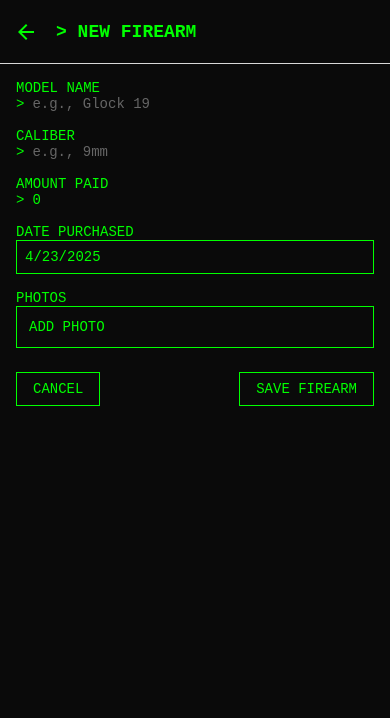
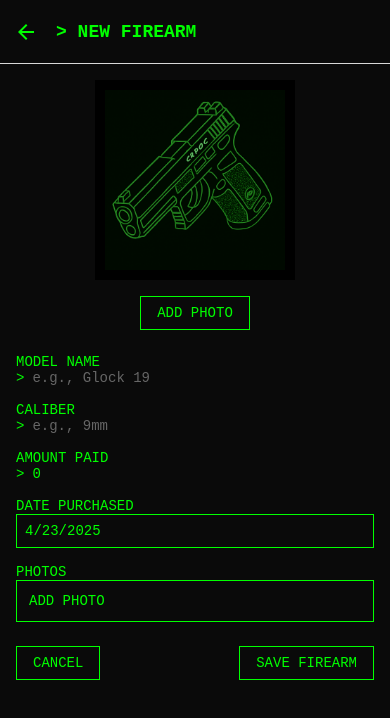
Before and after one commit to slawinski/glock-log, a React Native app: screen /AddFirearm in a window 390 px wide. Shown: the top 718 px of the page. Built offline with nearby package versions, Linux system fonts and the light colour scheme.

Commit message:
add placeholder image

```diff
--- a/App.tsx
+++ b/App.tsx
@@ -55,7 +55,7 @@ export default function App() {
           <Stack.Screen
             name="Home"
             component={HomeScreen}
-            options={{ title: "> GlOCK LOG" }}
+            options={{ title: "> GLOCK LOG" }}
           />
           <Stack.Screen
             name="AddFirearm"
--- /dev/null
+++ b/src/components/FirearmImage.tsx
@@ -0,0 +1,31 @@
+import React from "react";
+import { Image, View, ImageSourcePropType } from "react-native";
+
+interface FirearmImageProps {
+  size?: number;
+  className?: string;
+}
+
+export default function FirearmImage({
+  size = 120,
+  className = "",
+}: FirearmImageProps) {
+  return (
+    <View
+      className={`justify-center items-center bg-black ${className}`}
+      style={{
+        width: size,
+        height: size,
+      }}
+    >
+      <Image
+        source={require("../../assets/images/glock-placeholder.png")}
+        style={{
+          width: size * 0.9,
+          height: size * 0.9,
+          resizeMode: "contain",
+        }}
+      />
+    </View>
+  );
+}
--- a/src/screens/AddFirearmScreen.tsx
+++ b/src/screens/AddFirearmScreen.tsx
@@ -15,6 +15,7 @@ import { Firearm } from "../services/storage";
 import { storage } from "../services/storage";
 import { TerminalText, TerminalInput } from "../components/Terminal";
 import DateTimePicker from "@react-native-community/datetimepicker";
+import FirearmImage from "../components/FirearmImage";
 
 type AddFirearmScreenNavigationProp = NativeStackNavigationProp<
   RootStackParamList,
@@ -96,6 +97,16 @@ export default function AddFirearmScreen() {
 
   return (
     <ScrollView className="flex-1 bg-terminal-bg p-4">
+      <View className="items-center mb-6">
+        <FirearmImage photoUri={formData.photos[0]} size={200} />
+        <TouchableOpacity
+          onPress={handleImagePick}
+          className="mt-4 border border-terminal-border px-4 py-2"
+        >
+          <TerminalText>ADD PHOTO</TerminalText>
+        </TouchableOpacity>
+      </View>
+
       <View className="mb-4">
         <TerminalText>MODEL NAME</TerminalText>
         <TerminalInput
--- a/src/screens/FirearmDetailsScreen.tsx
+++ b/src/screens/FirearmDetailsScreen.tsx
@@ -16,6 +16,7 @@ import { format } from "date-fns";
 import { Firearm } from "../services/storage";
 import { storage } from "../services/storage";
 import { Terminal, TerminalText, TerminalInput } from "../components/Terminal";
+import FirearmImage from "../components/FirearmImage";
 
 type FirearmDetailsScreenNavigationProp = NativeStackNavigationProp<
   RootStackParamList,
@@ -107,7 +108,12 @@ export default function FirearmDetailsScreen() {
   }
 
   return (
-    <View className="flex-1 bg-terminal-bg p-4">
+    <ScrollView className="flex-1 bg-terminal-bg">
+      <View className="items-center p-4">
+        <FirearmImage size={300} className="mb-8" />
+      </View>
+
+      <View className="px-4">
         <View className="mb-4">
           <TerminalText className="text-lg">{firearm.modelName}</TerminalText>
           <TerminalText className="text-terminal-dim">
@@ -146,7 +152,9 @@ export default function FirearmDetailsScreen() {
 
         <View className="flex-row justify-between mt-4">
           <TouchableOpacity
-          onPress={() => navigation.navigate("EditFirearm", { id: firearm.id })}
+            onPress={() =>
+              navigation.navigate("EditFirearm", { id: firearm.id })
+            }
             className="border border-terminal-border px-4 py-2"
           >
             <TerminalText>EDIT</TerminalText>
@@ -165,5 +173,6 @@ export default function FirearmDetailsScreen() {
           </TouchableOpacity>
         </View>
       </View>
+    </ScrollView>
   );
 }
--- a/src/screens/HomeScreen.tsx
+++ b/src/screens/HomeScreen.tsx
@@ -13,6 +13,7 @@ import { RootStackParamList } from "../../App";
 import { Firearm, RangeVisit, Ammunition } from "../services/storage";
 import { storage } from "../services/storage";
 import { Terminal, TerminalText, TerminalInput } from "../components/Terminal";
+import FirearmImage from "../components/FirearmImage";
 
 type HomeScreenNavigationProp = NativeStackNavigationProp<
   RootStackParamList,
@@ -87,11 +88,18 @@ export default function HomeScreen() {
       className="bg-terminal-bg border border-terminal-border p-4 mb-2"
     >
       <View className="flex-row justify-between items-center">
-        <View>
-          <TerminalText className="text-lg">{item.modelName}</TerminalText>
-          <TerminalText className="text-terminal-dim">
-            {item.caliber}
-          </TerminalText>
+        <View className="flex-row items-center">
+          <FirearmImage
+            photoUri={item.photos?.[0]}
+            size={60}
+            className="mr-4"
+          />
+          <View>
+            <TerminalText className="text-lg">{item.modelName}</TerminalText>
+            <TerminalText className="text-terminal-dim">
+              {item.caliber}
+            </TerminalText>
+          </View>
         </View>
         <View className="items-end">
           <TerminalText className="text-terminal-dim">
--- a/src/services/storage.ts
+++ b/src/services/storage.ts
@@ -8,6 +8,7 @@ export interface Firearm {
   amountPaid: number;
   photos: string[];
   roundsFired: number;
+  notes?: string;
 }
 
 export interface RangeVisit {
```
Also changed, not shown: assets/images/glock-placeholder.png (added). Lines whose indentation alone changed are shown as unchanged.
